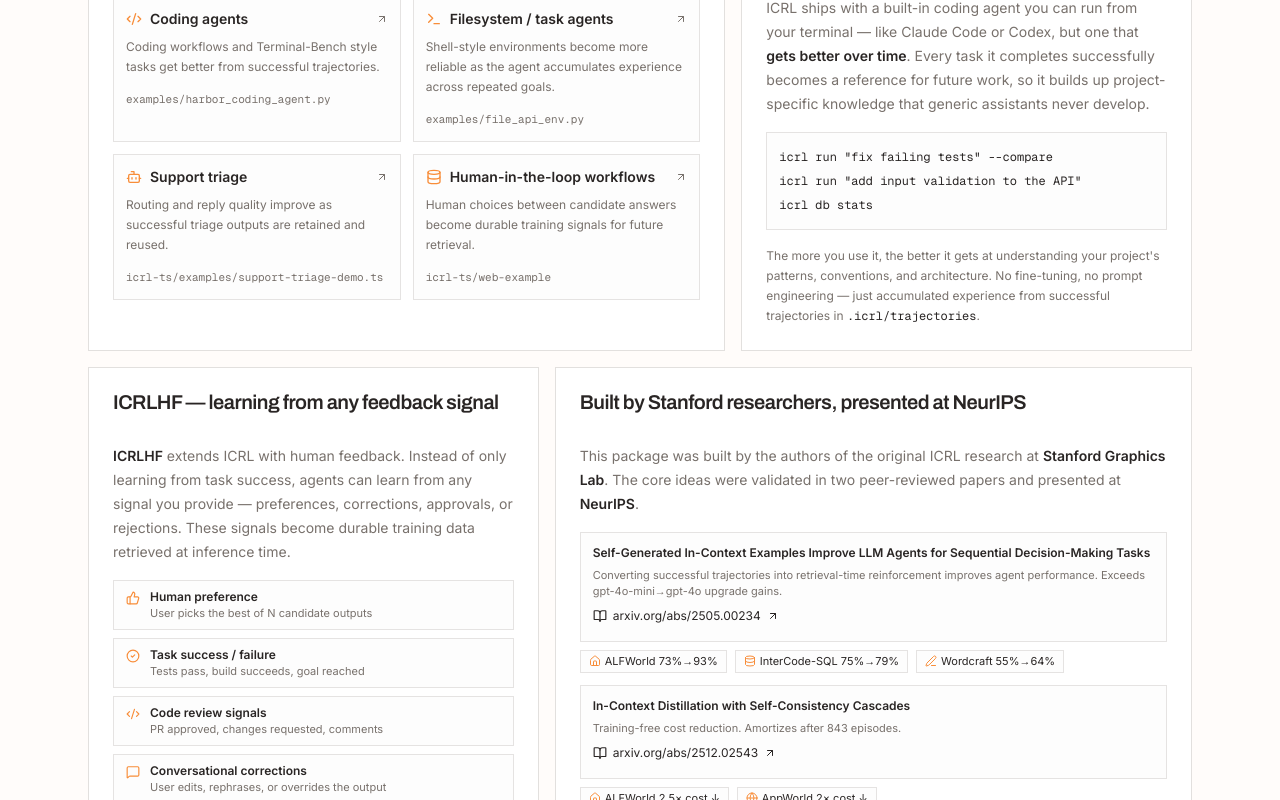
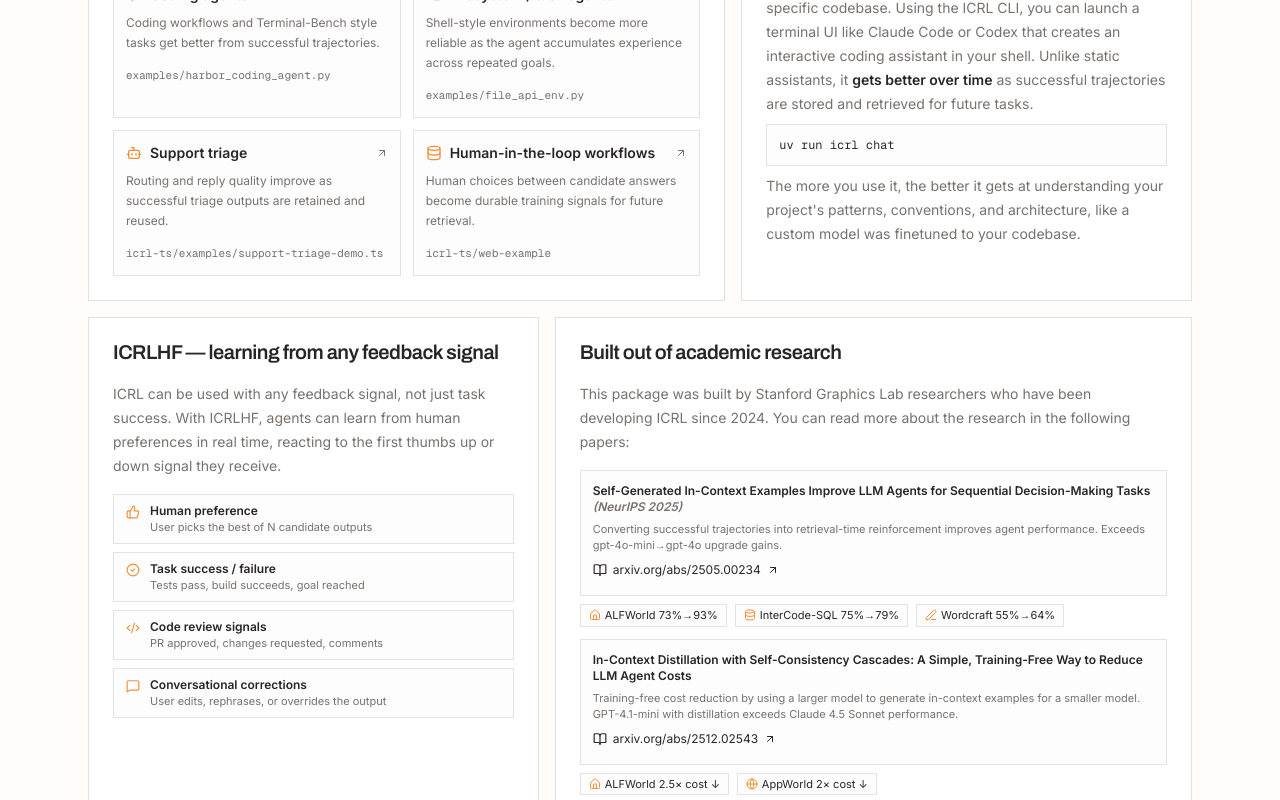
Before and after one commit to SuperAce100/icrl, a Next.js app in the folder icrl-ts/web-landing/: page / in a window 1280 px wide. Shown: the part 1300-2100 px from the top of the page. Built offline with nearby package versions, Linux system fonts and the light colour scheme; what @toolwind/corner-shape would draw is missing.

Commit message:
Updates again

```diff
--- a/icrl-ts/web-landing/src/app/page.tsx
+++ b/icrl-ts/web-landing/src/app/page.tsx
@@ -355,26 +355,23 @@
               <CardHeader>
                 <CardTitle asChild>
                   <h2 className="font-heading text-xl tracking-tight text-foreground">
-                    A coding agent that learns your codebase
+                    Codebase specific agents
                   </h2>
                 </CardTitle>
               </CardHeader>
-              <CardContent className="space-y-4">
+              <CardContent className="space-y-2">
                 <p className="text-sm leading-6 text-muted-foreground">
-                  ICRL ships with a built-in coding agent you can run from your terminal — like
-                  Claude Code or Codex, but one that{" "}
-                  <span className="font-semibold text-foreground">gets better over time</span>.
-                  Every task it completes successfully becomes a reference for future work, so it
-                  builds up project-specific knowledge that generic assistants never develop.
+                  One thing ICRL enables is to specialize an agent to a specific codebase. Using the
+                  ICRL CLI, you can launch a terminal UI like Claude Code or Codex that creates an
+                  interactive coding assistant in your shell. Unlike static assistants, it{" "}
+                  <span className="font-semibold text-foreground">gets better over time</span> as
+                  successful trajectories are stored and retrieved for future tasks.
                 </p>
-                <pre className="border border-border/60 bg-muted/20 p-3 font-mono text-xs leading-6 text-foreground">{`icrl run "fix failing tests" --compare
-icrl run "add input validation to the API"
-icrl db stats`}</pre>
-                <p className="text-xs leading-5 text-muted-foreground">
+                <pre className="border border-border/60 bg-muted/20 p-3 font-mono text-xs text-foreground">{`uv run icrl chat`}</pre>
+                <p className="text-sm leading-6 text-muted-foreground">
                   The more you use it, the better it gets at understanding your project&apos;s
-                  patterns, conventions, and architecture. No fine-tuning, no prompt engineering —
-                  just accumulated experience from successful trajectories in{" "}
-                  <span className="font-mono text-foreground">.icrl/trajectories</span>.
+                  patterns, conventions, and architecture, like a custom model was finetuned to your
+                  codebase.
                 </p>
               </CardContent>
             </Card>
@@ -390,10 +387,9 @@
               </CardHeader>
               <CardContent className="space-y-4">
                 <p className="text-sm leading-6 text-muted-foreground">
-                  <span className="font-semibold text-foreground">ICRLHF</span> extends ICRL with
-                  human feedback. Instead of only learning from task success, agents can learn from
-                  any signal you provide — preferences, corrections, approvals, or rejections. These
-                  signals become durable training data retrieved at inference time.
+                  ICRL can be used with any feedback signal, not just task success. With ICRLHF,
+                  agents can learn from human preferences in real time, reacting to the first thumbs
+                  up or down signal they receive.
                 </p>
                 <div className="grid gap-2">
                   {feedbackSignals.map((signal) => (
@@ -419,16 +415,15 @@
               <CardHeader>
                 <CardTitle asChild>
                   <h2 className="font-heading text-xl tracking-tight text-foreground">
-                    Built by Stanford researchers, presented at NeurIPS
+                    Built out of academic research
                   </h2>
                 </CardTitle>
               </CardHeader>
               <CardContent className="space-y-4">
                 <p className="text-sm leading-6 text-muted-foreground">
-                  This package was built by the authors of the original ICRL research at{" "}
-                  <span className="font-semibold text-foreground">Stanford Graphics Lab</span>. The
-                  core ideas were validated in two peer-reviewed papers and presented at{" "}
-                  <span className="font-semibold text-foreground">NeurIPS</span>.
+                  This package was built by Stanford Graphics Lab researchers who have been
+                  developing ICRL since 2024. You can read more about the research in the following
+                  papers:
                 </p>
                 <div className="space-y-3">
                   <div className="space-y-2">
@@ -436,11 +431,12 @@
                       href="https://arxiv.org/abs/2505.00234"
                       target="_blank"
                       rel="noreferrer noopener"
-                      className="block border border-border/60 bg-muted/20 p-3 space-y-1.5 transition-colors hover:border-primary/40 hover:bg-muted/30"
+                      className="block border border-border/60 bg-muted/20 p-3 space-y-1.5 hover:border-primary/80"
                     >
                       <p className="text-xs font-semibold text-foreground">
                         Self-Generated In-Context Examples Improve LLM Agents for Sequential
-                        Decision-Making Tasks
+                        Decision-Making Tasks{" "}
+                        <span className="text-muted-foreground italic">(NeurIPS 2025)</span>
                       </p>
                       <p className="text-[11px] leading-4 text-muted-foreground">
                         Converting successful trajectories into retrieval-time reinforcement
@@ -473,13 +469,16 @@
                       href="https://arxiv.org/abs/2512.02543"
                       target="_blank"
                       rel="noreferrer noopener"
-                      className="block border border-border/60 bg-muted/20 p-3 space-y-1.5 transition-colors hover:border-primary/40 hover:bg-muted/30"
+                      className="block border border-border/60 bg-muted/20 p-3 space-y-1.5 hover:border-primary/80"
                     >
                       <p className="text-xs font-semibold text-foreground">
-                        In-Context Distillation with Self-Consistency Cascades
+                        In-Context Distillation with Self-Consistency Cascades: A Simple,
+                        Training-Free Way to Reduce LLM Agent Costs
                       </p>
                       <p className="text-[11px] leading-4 text-muted-foreground">
-                        Training-free cost reduction. Amortizes after 843 episodes.
+                        Training-free cost reduction by using a larger model to generate in-context
+                        examples for a smaller model. GPT-4.1-mini with distillation exceeds Claude
+                        4.5 Sonnet performance.
                       </p>
                       <span className="inline-flex items-center gap-1.5 text-xs text-foreground">
                         <BookOpen className="size-3.5" />
--- a/icrl-ts/web-landing/src/components/ui/card.tsx
+++ b/icrl-ts/web-landing/src/components/ui/card.tsx
@@ -8,7 +8,7 @@
     <div
       data-slot="card"
       className={cn(
-        "bg-card text-card-foreground flex flex-col gap-6 py-6 border shadow-lg shadow-foreground/5",
+        "bg-card text-card-foreground flex flex-col gap-3 py-6 border shadow-lg shadow-foreground/5",
         className
       )}
       {...props}
```
